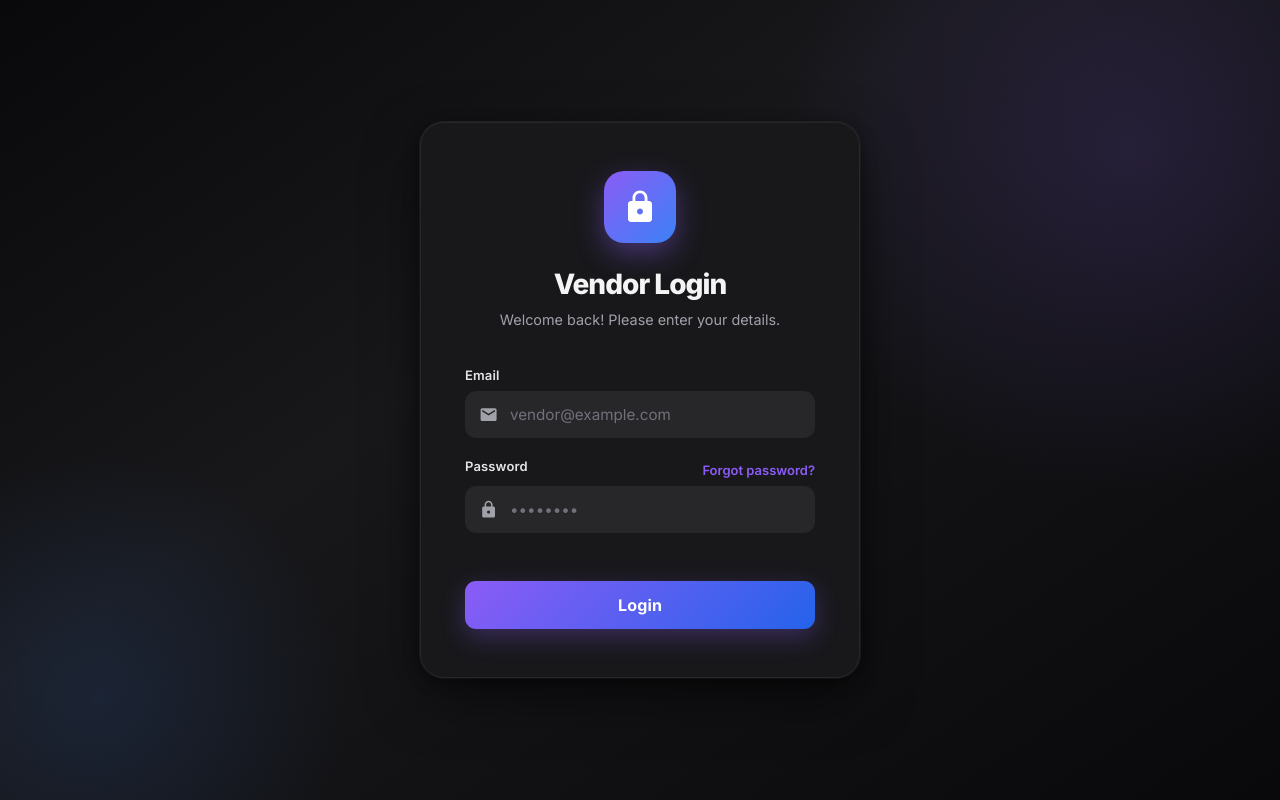
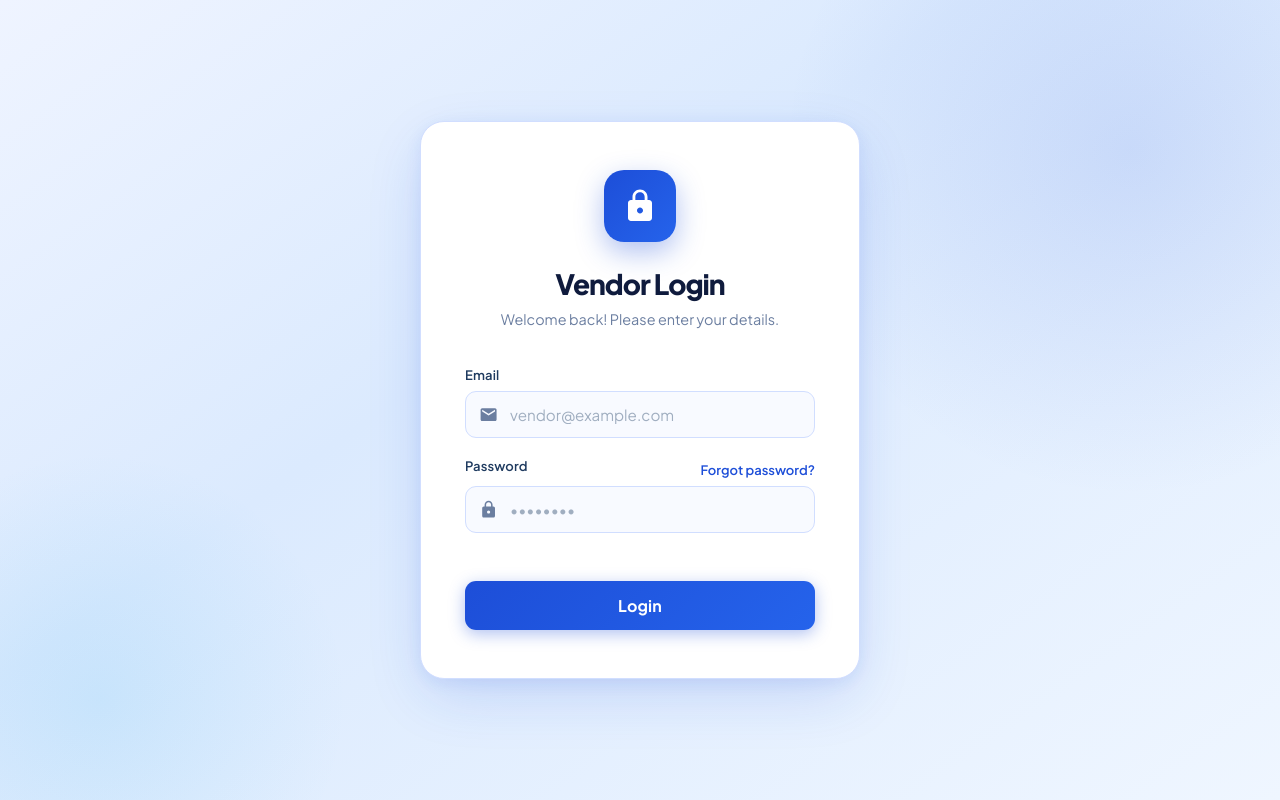
Before and after one commit to nainatechnologies/Assuretechnologies-vendor, a React (Vite) app: page /login in a window 1280 px wide. Built offline with nearby package versions, Linux system fonts and the light colour scheme.

Commit message:
fix: revert dark theme changes to preserve existing styling

```diff
--- a/src/index.css
+++ b/src/index.css
@@ -1,50 +1,50 @@
 @import url('https://fonts.googleapis.com/css2?family=Inter:wght@400;500;600;700;800&family=Plus+Jakarta+Sans:wght@400;500;600;700;800&display=swap');
 
 :root {
-  /* ── Premium Dark Theme Palette ── */
-  --primary: #8b5cf6;           /* Violet */
-  --primary-hover: #7c3aed;     /* Darker Violet */
-  --primary-light: rgba(139, 92, 246, 0.15); /* Light violet */
-  --primary-mid: rgba(139, 92, 246, 0.25);   /* Mid violet */
-  --secondary: #3b82f6;         /* Blue accent */
-  --secondary-hover: #2563eb;
+  /* ── Corporate Deep Blue Palette ── */
+  --primary: #1D4ED8;           /* Deep Blue */
+  --primary-hover: #1E40AF;     /* Darker Blue */
+  --primary-light: #DBEAFE;     /* Very light blue */
+  --primary-mid: #BFDBFE;       /* Light blue */
+  --secondary: #0EA5E9;         /* Sky Blue accent */
+  --secondary-hover: #0284C7;
 
   /* ── Surfaces & Backgrounds ── */
-  --bg-color: #09090b;          /* Zinc 950 */
-  --surface: #18181b;           /* Zinc 900 */
-  --surface-2: #27272a;         /* Zinc 800 */
-  --surface-3: #3f3f46;         /* Zinc 700 */
+  --bg-color: #F0F4FF;          /* Soft blue-tinted white */
+  --surface: #FFFFFF;
+  --surface-2: #F8FAFF;         /* Slightly off-white */
+  --surface-3: #EFF4FF;
 
   /* ── Text ── */
-  --text-main: #f4f4f5;         /* Zinc 50 */
-  --text-sub: #e4e4e7;          /* Zinc 200 */
-  --text-muted: #a1a1aa;        /* Zinc 400 */
-  --text-light: #71717a;        /* Zinc 500 */
+  --text-main: #0F1B3D;         /* Deep navy */
+  --text-sub: #1E3A5F;          /* Navy */
+  --text-muted: #6B7EA0;        /* Blue-gray */
+  --text-light: #A0AEC0;
 
   /* ── Borders ── */
-  --border: #27272a;
-  --border-strong: #3f3f46;
+  --border: #D1DEFF;
+  --border-strong: #BFCFEF;
 
   /* ── Semantic Colors ── */
-  --success: #10b981;
-  --success-bg: rgba(16, 185, 129, 0.15);
-  --warning: #f59e0b;
-  --warning-bg: rgba(245, 158, 11, 0.15);
-  --danger: #ef4444;
-  --danger-bg: rgba(239, 68, 68, 0.15);
-  --info: #0ea5e9;
-  --info-bg: rgba(14, 165, 233, 0.15);
+  --success: #059669;
+  --success-bg: #D1FAE5;
+  --warning: #D97706;
+  --warning-bg: #FEF3C7;
+  --danger: #DC2626;
+  --danger-bg: #FEE2E2;
+  --info: #0EA5E9;
+  --info-bg: #E0F2FE;
 
   /* ── Typography ── */
-  --font-main: 'Inter', system-ui, sans-serif;
+  --font-main: 'Plus Jakarta Sans', 'Inter', system-ui, sans-serif;
 
-  /* ── Shadows (glows) ── */
-  --shadow-xs: 0 1px 2px rgba(0, 0, 0, 0.5);
-  --shadow-sm: 0 1px 4px rgba(0, 0, 0, 0.6), 0 1px 2px rgba(0, 0, 0, 0.5);
-  --shadow-md: 0 4px 12px rgba(0, 0, 0, 0.7), 0 2px 4px rgba(0, 0, 0, 0.6);
-  --shadow-lg: 0 12px 32px rgba(139, 92, 246, 0.12), 0 4px 8px rgba(0, 0, 0, 0.5);
-  --shadow-primary: 0 8px 24px rgba(139, 92, 246, 0.35);
-  --shadow-card: 0 2px 8px rgba(0, 0, 0, 0.5), 0 1px 3px rgba(0, 0, 0, 0.3);
+  /* ── Shadows (blue-tinted) ── */
+  --shadow-xs: 0 1px 2px rgba(29, 78, 216, 0.04);
+  --shadow-sm: 0 1px 4px rgba(29, 78, 216, 0.06), 0 1px 2px rgba(29, 78, 216, 0.04);
+  --shadow-md: 0 4px 12px rgba(29, 78, 216, 0.08), 0 2px 4px rgba(29, 78, 216, 0.05);
+  --shadow-lg: 0 12px 32px rgba(29, 78, 216, 0.12), 0 4px 8px rgba(29, 78, 216, 0.06);
+  --shadow-primary: 0 4px 16px rgba(29, 78, 216, 0.35);
+  --shadow-card: 0 2px 8px rgba(29, 78, 216, 0.07), 0 1px 3px rgba(29, 78, 216, 0.04);
 }
 
 /* ── Reset ── */
@@ -628,8 +628,8 @@ input:checked + .slider:before {
 .modal-overlay {
   position: fixed;
   top: 0; left: 0; right: 0; bottom: 0;
-  background-color: rgba(0, 0, 0, 0.75);
-  backdrop-filter: blur(16px);
+  background-color: rgba(15, 27, 61, 0.55);
+  backdrop-filter: blur(6px);
   display: flex;
   align-items: center;
   justify-content: center;
--- a/src/pages/Login.css
+++ b/src/pages/Login.css
@@ -5,7 +5,7 @@
   justify-content: center;
   min-height: 100vh;
   width: 100vw;
-  background: linear-gradient(145deg, #09090b 0%, #18181b 40%, #09090b 100%);
+  background: linear-gradient(145deg, #EFF4FF 0%, #DBEAFE 40%, #EFF6FF 100%);
   position: relative;
   overflow: hidden;
   font-family: var(--font-main, 'Plus Jakarta Sans', sans-serif);
@@ -17,7 +17,7 @@
   position: absolute;
   width: 700px;
   height: 700px;
-  background: radial-gradient(circle, rgba(139, 92, 246, 0.15) 0%, rgba(139, 92, 246, 0) 70%);
+  background: radial-gradient(circle, rgba(29, 78, 216, 0.12) 0%, rgba(29, 78, 216, 0) 70%);
   top: -200px;
   right: -200px;
   border-radius: 50%;
@@ -29,7 +29,7 @@
   position: absolute;
   width: 500px;
   height: 500px;
-  background: radial-gradient(circle, rgba(59, 130, 246, 0.12) 0%, rgba(59, 130, 246, 0) 70%);
+  background: radial-gradient(circle, rgba(14, 165, 233, 0.1) 0%, rgba(14, 165, 233, 0) 70%);
   bottom: -150px;
   left: -150px;
   border-radius: 50%;
@@ -41,7 +41,7 @@
   background: var(--surface);
   padding: 48px 44px;
   border-radius: 24px;
-  box-shadow: 0 20px 60px -8px rgba(0, 0, 0, 0.6), 0 4px 16px rgba(0, 0, 0, 0.4), 0 0 0 1px var(--border);
+  box-shadow: 0 20px 60px -8px rgba(29, 78, 216, 0.18), 0 4px 16px rgba(29, 78, 216, 0.08);
   width: 100%;
   max-width: 440px;
   border: 1.5px solid var(--border);
@@ -54,13 +54,13 @@
 .vendor-logo-wrapper {
   width: 72px;
   height: 72px;
-  background: linear-gradient(135deg, var(--primary), var(--secondary));
+  background: linear-gradient(135deg, var(--primary), #2563EB);
   border-radius: 20px;
   margin: 0 auto 24px;
   display: flex;
   align-items: center;
   justify-content: center;
-  box-shadow: 0 10px 28px rgba(139, 92, 246, 0.4);
+  box-shadow: 0 10px 28px rgba(29, 78, 216, 0.35);
 }
 
 .vendor-logo-icon {
@@ -121,7 +121,7 @@
 .login-box .form-control:focus {
   background: var(--surface);
   border-color: var(--primary);
-  box-shadow: 0 0 0 3px rgba(139, 92, 246, 0.25);
+  box-shadow: 0 0 0 3px rgba(29, 78, 216, 0.12);
   outline: none;
 }
 
@@ -171,7 +171,7 @@
   width: 100%;
   cursor: pointer;
   transition: all 0.25s ease;
-  box-shadow: 0 8px 24px rgba(139, 92, 246, 0.3);
+  box-shadow: 0 4px 16px rgba(29, 78, 216, 0.35);
   margin-top: 28px;
   letter-spacing: 0.01em;
   font-family: inherit;
@@ -179,8 +179,8 @@
 
 .login-box .btn-primary:hover {
   transform: translateY(-2px);
-  box-shadow: 0 12px 32px rgba(139, 92, 246, 0.45);
-  background: linear-gradient(135deg, var(--secondary), var(--primary));
+  box-shadow: 0 10px 28px rgba(29, 78, 216, 0.45);
+  background: linear-gradient(135deg, #1E40AF, var(--primary));
 }
 
 .login-box .btn-primary:active {
@@ -188,13 +188,6 @@
 }
 
 @keyframes fadeIn {
-  from {
-    opacity: 0;
-    transform: translateY(16px);
-  }
-
-  to {
-    opacity: 1;
-    transform: translateY(0);
-  }
+  from { opacity: 0; transform: translateY(16px); }
+  to   { opacity: 1; transform: translateY(0); }
 }
```
